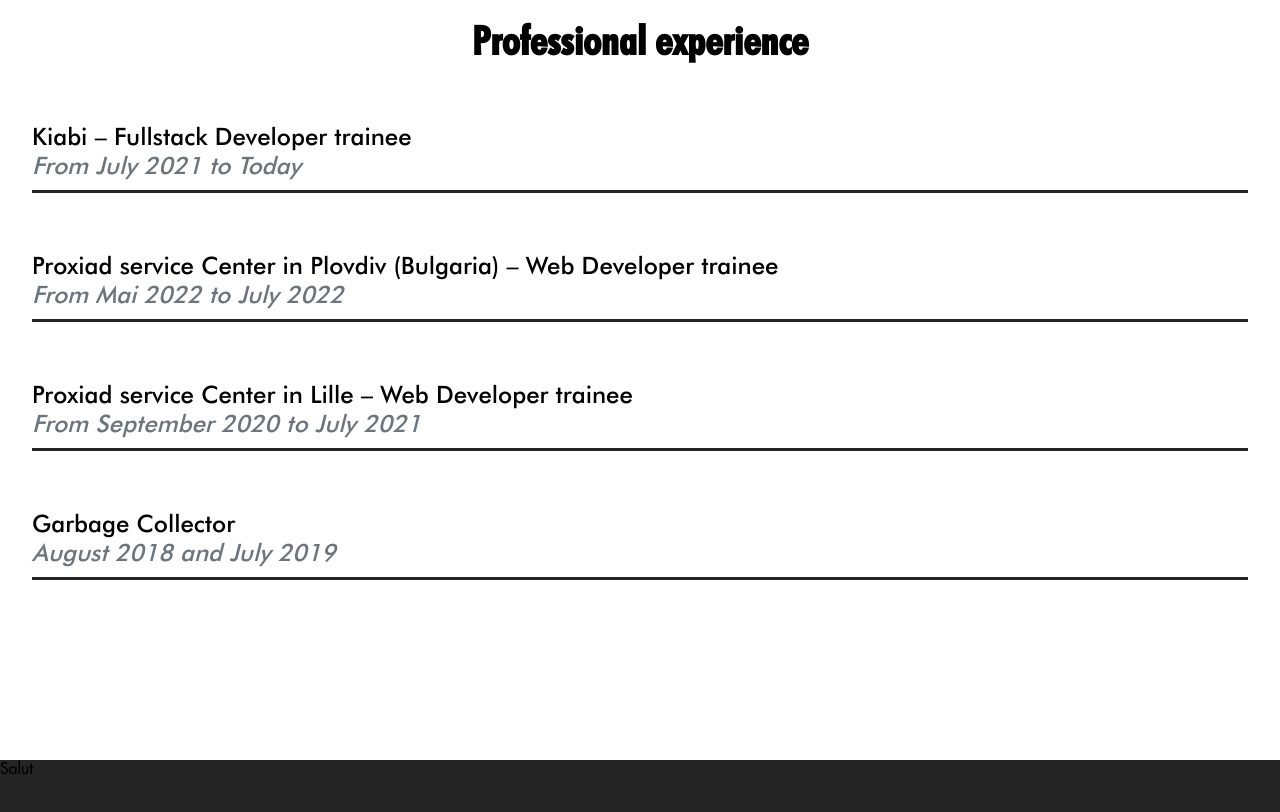
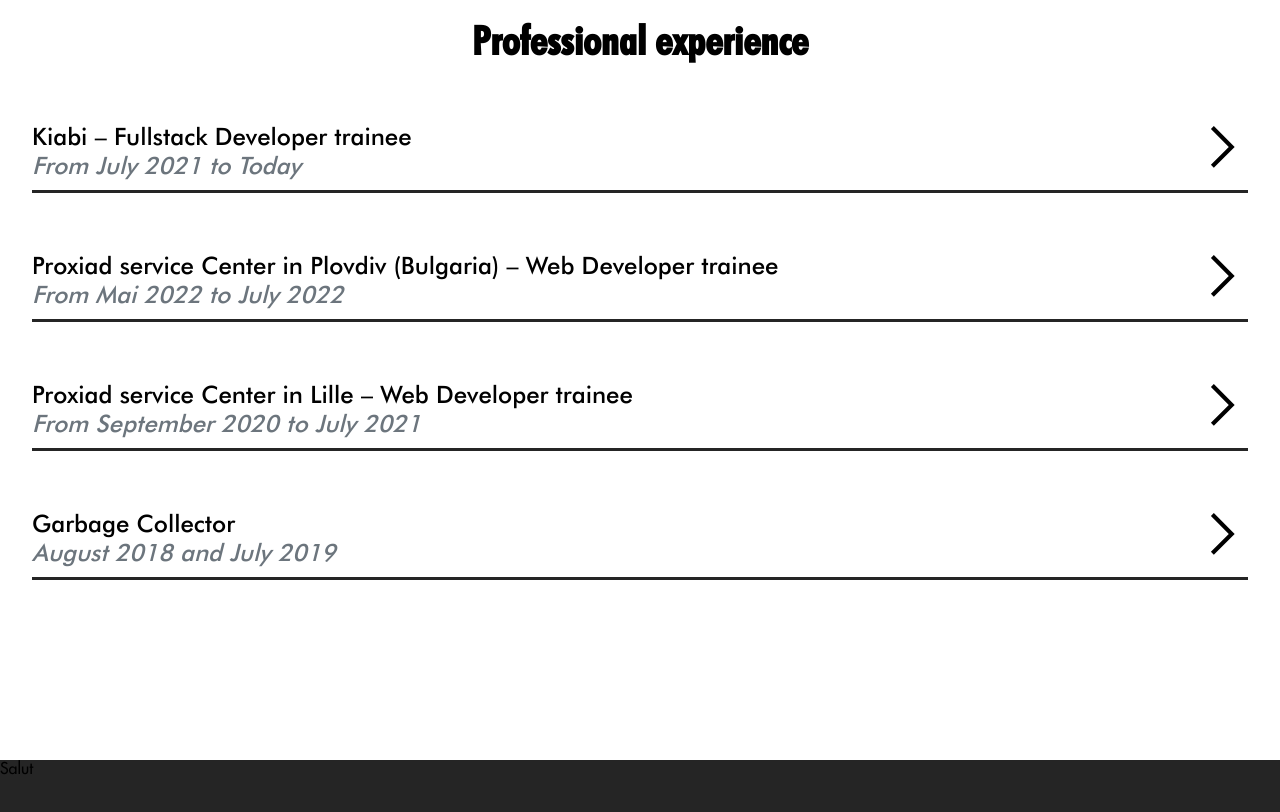
Before and after one commit to leo-lamorille/leo-lamorille.github.io, a React (Create React App) app in the folder portfolio/: page / in a window 1280 px wide. Shown: the part 840-1652 px from the top of the page. Built offline with nearby package versions, Linux system fonts and the light colour scheme.

Commit message:
fix : fix ui

```diff
--- /dev/null
+++ b/portfolio/src/component/Clickable/CancelCross.js
@@ -0,0 +1,5 @@
+export const CancelCross = () => {
+    return (
+        <svg xmlns="http://www.w3.org/2000/svg" viewBox="0 0 48 48"><path d="m12.45 37.65-2.1-2.1L21.9 24 10.35 12.45l2.1-2.1L24 21.9l11.55-11.55 2.1 2.1L26.1 24l11.55 11.55-2.1 2.1L24 26.1Z"/></svg>
+    )
+}
--- /dev/null
+++ b/portfolio/src/component/Clickable/RigthArrow.js
@@ -0,0 +1,5 @@
+export const RigthArrow = () => {
+    return (
+        <svg xmlns="http://www.w3.org/2000/svg" viewBox="0 0 48 48"><path d="m15.2 43.9-2.8-2.85L29.55 23.9 12.4 6.75l2.8-2.85 20 20Z"/></svg>
+    )
+}
--- a/portfolio/src/component/Dialog/Dialog.js
+++ b/portfolio/src/component/Dialog/Dialog.js
@@ -1,4 +1,5 @@
 import './Dialog.scss';
+import { CancelCross } from '../Clickable/CancelCross';
 
 export const Dialog = ({open, setOpen, title, job, description, children}) => {
     const toggle = () => {
@@ -6,9 +7,12 @@
     }
 
     return (
-        <div className={`modal-container ${open ? 'open' : 'close'}`} onClick={toggle}>
+        <div className={`modal-container ${open ? 'open' : 'close'}`}>
             <div className="modal-background">
                 <div className="modal">
+                    <div className="cancel" onClick={toggle}>
+                        <CancelCross />
+                    </div>
                     <div className="modal-title">
                         <h1>{title}</h1>
                         <p>{job}</p>
--- a/portfolio/src/component/Dialog/Dialog.scss
+++ b/portfolio/src/component/Dialog/Dialog.scss
@@ -32,19 +32,29 @@
 }
 
 .modal-background {
-    display:table-cell;
+    display: table-cell;
     background: rgba(37,37,37,0.9);
-    text-align:center;
-    vertical-align:middle;
+    text-align: center;
+    vertical-align: middle;
     .modal {
       background:white;
-      padding:50px;
-      display:inline-block;
-      border-radius:3px;
-      font-weight:300;
-      position:relative;
+      padding: 50px;
+      display: inline-block;
+      border-radius: 30px;
+      font-weight: 300;
+      position: relative;
       width: 80%;
       opacity: 1;
+
+      svg {
+        margin: 1em;
+        width: 50px;
+        height: auto;
+        position: absolute;
+        right: 0;
+        top: 0;
+        cursor: pointer;
+      }
 
       & > * {
         margin: 1.5em 0;
--- a/portfolio/src/page/home/Home.js
+++ b/portfolio/src/page/home/Home.js
@@ -4,7 +4,8 @@
 import { ReactLogo } from '../../component/Logo/ReactLogo';
 import { AngularLogo } from '../../component/Logo/AngularLogo';
 import { SpringLogo } from '../../component/Logo/SpringLogo';
-import { ExpandArrow } from '../../component/ExpandArrow';
+import { ExpandArrow } from '../../component/Clickable/ExpandArrow';
+import { RigthArrow } from '../../component/Clickable/RigthArrow';
 
 
 export const Home = () => {
@@ -37,14 +38,6 @@
         setOpenGarbage(!openGarbage);
         setOpenProxiad(false);
     }
-    const toggleFalse = () => {
-        if (openKiabi || openBulgaria || openGarbage || openProxiad) {
-            setOpenKiabi(false);
-            setOpenBulgaria(false);
-            setOpenGarbage(false);
-            setOpenProxiad(false);
-        }
-    }
 
     return (
         <div className="home-container">
@@ -72,23 +65,35 @@
                     </a>
                 </div>
             </section>
-            <section id="professional-container" onClick={toggleFalse}>
+            <section id="professional-container">
                 <h1>Professional experience</h1>
                 <ul>
                     <li onClick={toggleKiabi}>
-                        <p>Kiabi – Fullstack Developer trainee</p>
+                        <span>
+                            <p>Kiabi – Fullstack Developer trainee</p>
+                            <RigthArrow />
+                        </span>
                         <p className="time">From July 2021 to Today</p>
                     </li>
                     <li onClick={toggleBulgaria}>
-                        <p>Proxiad service Center in Plovdiv (Bulgaria) – Web Developer trainee</p>
+                        <span>
+                            <p>Proxiad service Center in Plovdiv (Bulgaria) – Web Developer trainee</p>
+                            <RigthArrow />
+                        </span>
                         <p className="time">From Mai 2022 to July 2022</p>
                     </li>
                     <li onClick={toggleProxiad}>
-                        <p>Proxiad service Center in Lille – Web Developer trainee</p>
+                        <span>
+                            <p>Proxiad service Center in Lille – Web Developer trainee</p>
+                            <RigthArrow />
+                        </span>
                         <p className="time">From September 2020 to July 2021</p>
                     </li>
                     <li onClick={toggleGarbage}>
-                        <p>Garbage Collector</p>
+                        <span>
+                            <p>Garbage Collector</p>
+                            <RigthArrow />
+                        </span>
                         <p className="time">August 2018 and July 2019</p>
                     </li>
                 </ul>
--- a/portfolio/src/page/home/Home.scss
+++ b/portfolio/src/page/home/Home.scss
@@ -92,13 +92,25 @@
                     font-size: 1em;
                 }
 
-                &:hover::after {
-                    content: 'open';
-                    position: absolute;
-                    color: #252525;
-                    top: 1em;
-                    right: 0;
+                span {
+                    display: flex;
+
+                    svg {
+                        position: absolute;
+                        width: 50px;
+                        height: auto;
+                        right: 0;
+                    }
                 }
+
+
+                // &:hover::after {
+                //     content: 'open';
+                //     position: absolute;
+                //     color: #252525;
+                //     top: 1em;
+                //     right: 0;
+                // }
             }
         }
     }
```
Also changed, not shown: portfolio/src/component/Clickable/ExpandArrow.js (renamed from portfolio/src/component/ExpandArrow.js).
